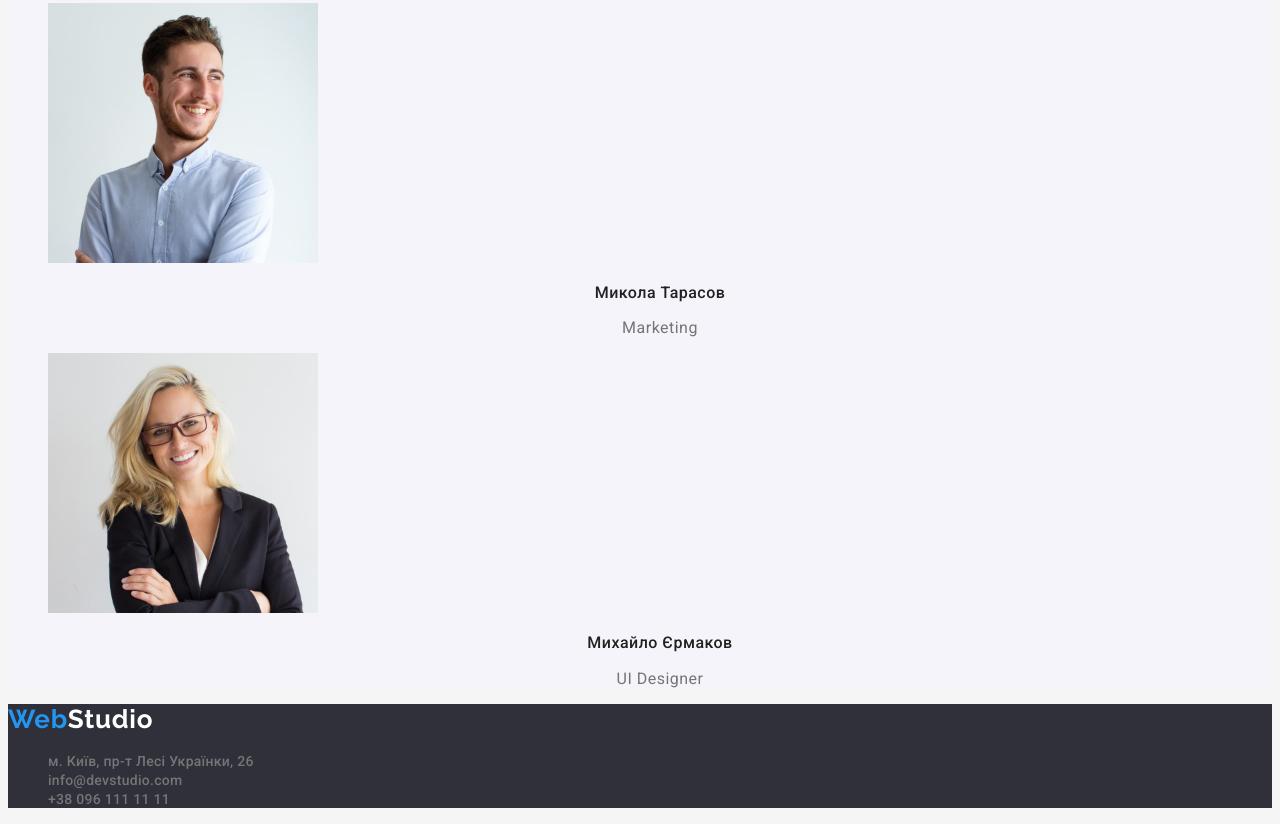
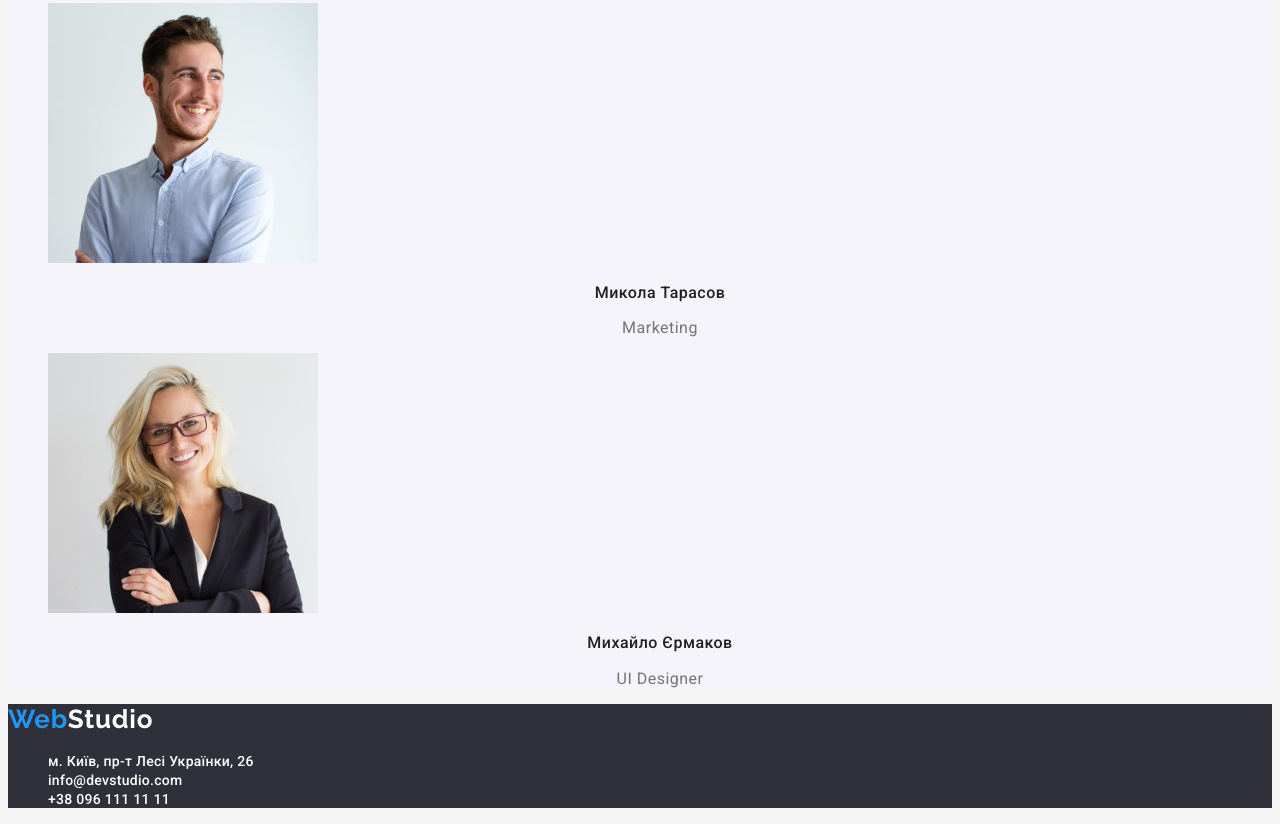
Before and after one commit to natalyVozna/goit-markup-hw-02, a plain HTML site: page index.html in a window 1280 px wide. Shown: the part 2462-3286 px from the top of the page. Drawn offline with Linux system fonts and the light colour scheme.

Commit message:
changing the color of the address link

```diff
--- a/css/style.css
+++ b/css/style.css
@@ -78,7 +78,7 @@ ul li {
   text-decoration: none;
 }
 
-.white-link {
+.link.white-link {
   color: var(--white-color);
 }
 
```
